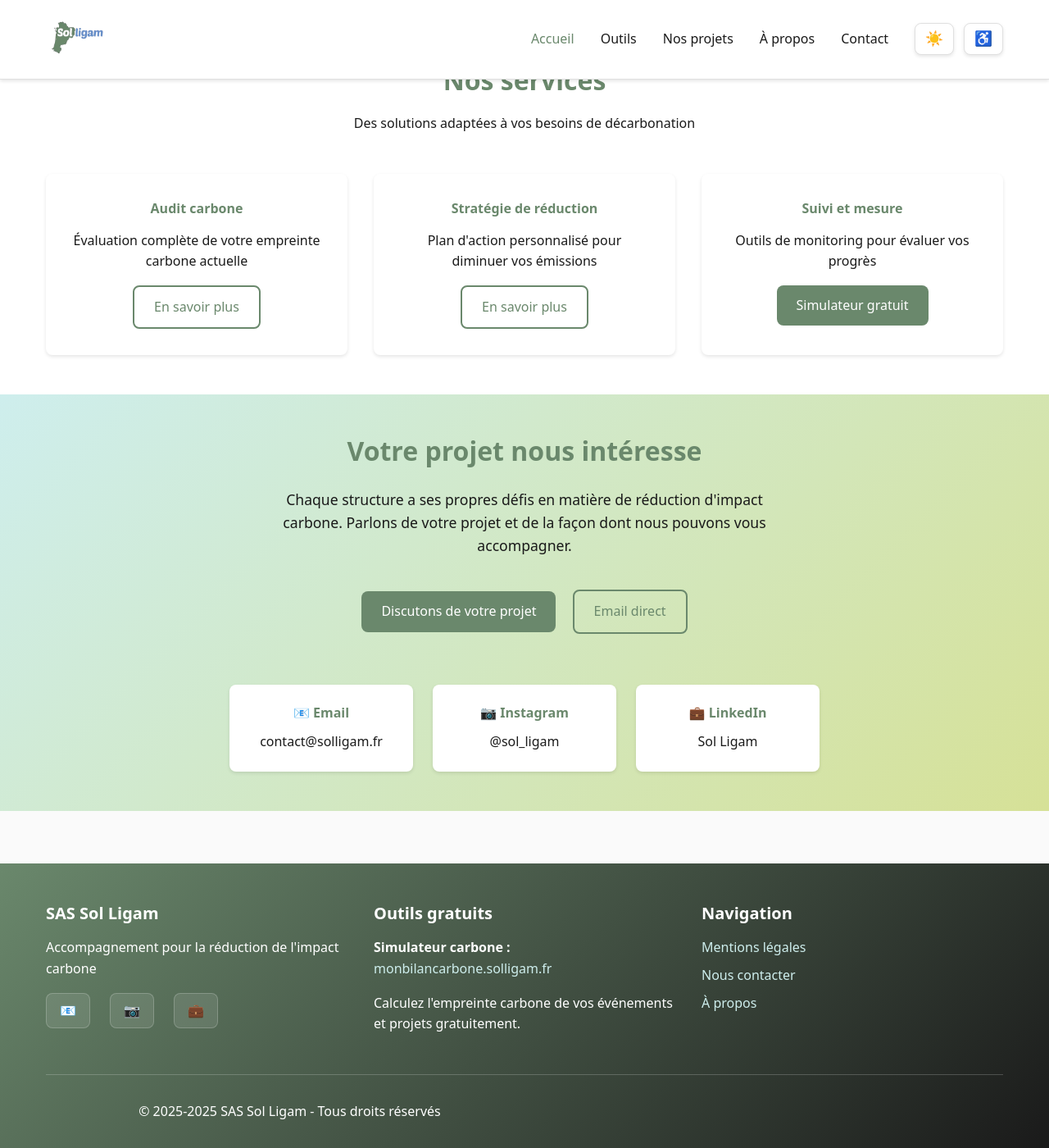
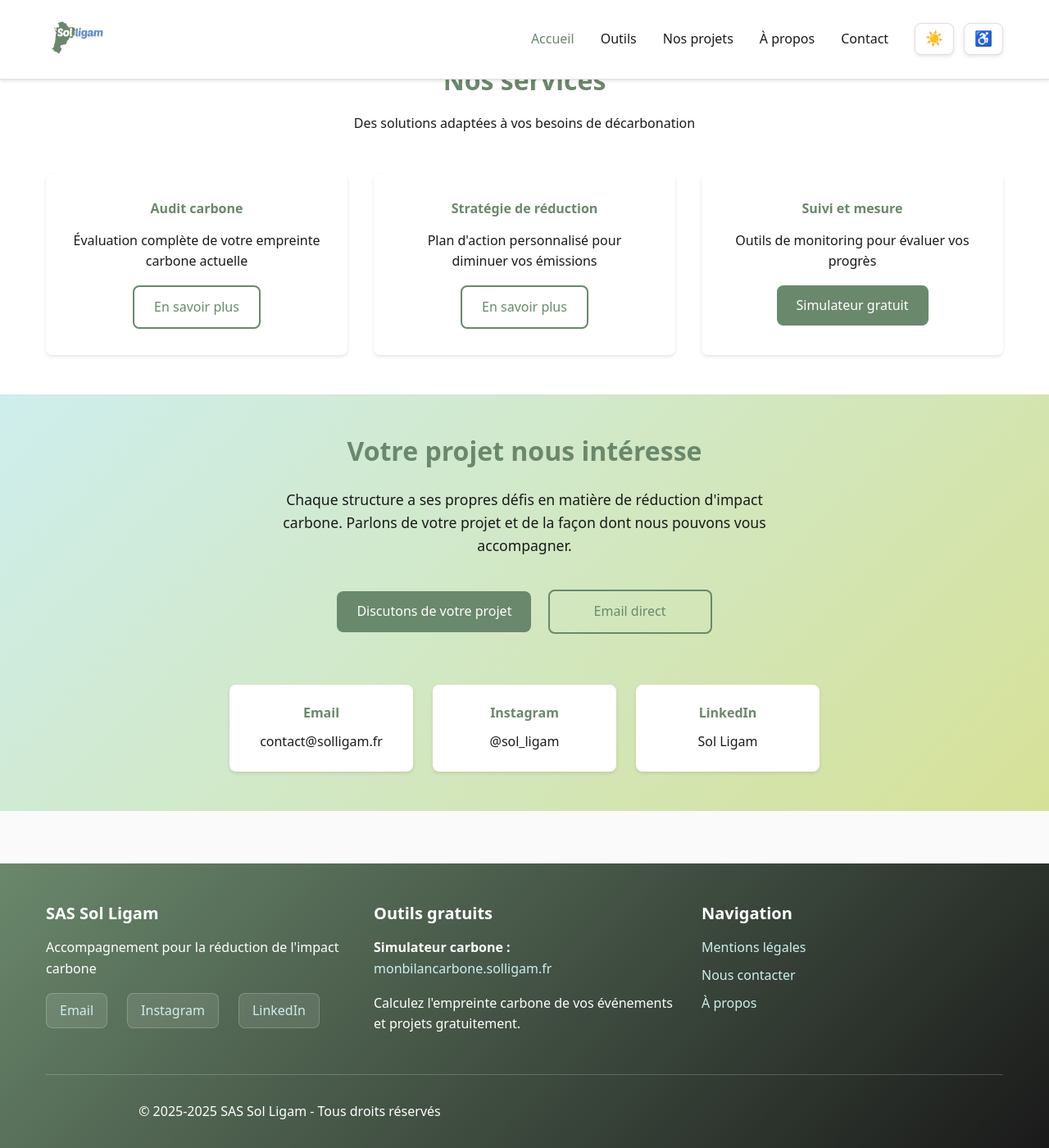
Before and after one commit to Sol-Ligam/website, a Jekyll site: the page built from index.html, in a window 1280 px wide and 1400 px high, scrolled down 1170 px. Shown: the whole window at 82% size. Built offline with Jekyll 4.4.1, drawn with Linux system fonts in a browser that asks for light colours; comment, search, counter and statistics services are not loaded.

Commit message:
Fix UX/UI issues: dark theme colors, emoji visibility, button consistency, contact functionality
Co-authored-by: sduperret <99975209+sduperret@users.noreply.github.com>

```diff
--- a/_includes/footer.html
+++ b/_includes/footer.html
@@ -5,9 +5,9 @@
         <h3>{{ site.company.name }}</h3>
         <p>{{ site.description }}</p>
         <div class="social-links">
-          <a href="mailto:{{ site.social.email }}" title="Email">📧</a>
-          <a href="{{ site.social.instagram }}" target="_blank" rel="noopener" title="Instagram">📷</a>
-          <a href="{{ site.social.linkedin }}" target="_blank" rel="noopener" title="LinkedIn">💼</a>
+          <a href="mailto:{{ site.social.email }}" title="Email">Email</a>
+          <a href="{{ site.social.instagram }}" target="_blank" rel="noopener" title="Instagram">Instagram</a>
+          <a href="{{ site.social.linkedin }}" target="_blank" rel="noopener" title="LinkedIn">LinkedIn</a>
         </div>
       </div>
 
--- a/_sass/main.scss
+++ b/_sass/main.scss
@@ -36,10 +36,10 @@
   --text-dark: #ffffff;
   --text-light: #1a1a1a;
   --text-muted: #cccccc;
-  --background-light: #1a1a1a;
-  --background-white: #2d2d2d;
-  --border-light: #404040;
-  --primary-green: #8bb89c;      /* Lighter version for dark mode */
+  --background-light: #111827;    /* Updated to match tool specification: rgb(17, 24, 39) */
+  --background-white: #1f2937;    /* Slightly lighter shade for cards/sections */
+  --border-light: #374151;        /* Updated border color for better contrast */
+  --primary-green: #8bb89c;       /* Lighter version for dark mode */
 }
 
 /* Accessibility mode variables */
@@ -309,6 +309,13 @@ a:hover {
   box-shadow: var(--shadow-medium);
 }
 
+/* Contact section card backgrounds for dark mode */
+:root[data-theme="dark"] #contact .card,
+:root[data-theme="dark"] .contact-section .card {
+  background-color: var(--background-white);
+  border: 1px solid var(--border-light);
+}
+
 /* Quote/Citation */
 .quote {
   background-color: var(--background-white);
@@ -332,6 +339,12 @@ a:hover {
   color: var(--text-light);
   padding: 3rem 0 1rem;
   margin-top: 4rem;
+}
+
+/* Dark mode footer styling */
+:root[data-theme="dark"] .site-footer {
+  background: linear-gradient(135deg, #1f2937, #111827);
+  border-top: 1px solid var(--border-light);
 }
 
 .footer-content {
--- a/contact.html
+++ b/contact.html
@@ -22,7 +22,7 @@ description: "Contactez Sol Ligam pour votre accompagnement en réduction d'impa
         <!-- Email -->
         <a href="mailto:{{ site.social.email }}" style="text-decoration: none; color: inherit; display: block; transition: transform 0.2s ease;" onmouseover="this.style.transform='translateY(-3px)'" onmouseout="this.style.transform='translateY(0)'">
           <div class="card" style="text-align: center; flex: 1; min-width: 250px; max-width: 300px; height: 100%; cursor: pointer;">
-            <h3>📧 Email</h3>
+            <h3>Email</h3>
             <p>Pour un échange détaillé sur vos besoins</p>
             <span class="btn btn-primary" style="display: inline-block; pointer-events: none;">
               Envoyer un email
@@ -33,7 +33,7 @@ description: "Contactez Sol Ligam pour votre accompagnement en réduction d'impa
         <!-- Instagram -->
         <a href="{{ site.social.instagram }}" style="text-decoration: none; color: inherit; display: block; transition: transform 0.2s ease;" target="_blank" rel="noopener" onmouseover="this.style.transform='translateY(-3px)'" onmouseout="this.style.transform='translateY(0)'">
           <div class="card" style="text-align: center; flex: 1; min-width: 250px; max-width: 300px; height: 100%; cursor: pointer;">
-            <h3>📷 Instagram</h3>
+            <h3>Instagram</h3>
             <p>Suivez nos actualités et projets</p>
             <span class="btn btn-primary" style="display: inline-block; pointer-events: none;">
               Voir notre Instagram
@@ -44,7 +44,7 @@ description: "Contactez Sol Ligam pour votre accompagnement en réduction d'impa
         <!-- LinkedIn -->
         <a href="{{ site.social.linkedin }}" style="text-decoration: none; color: inherit; display: block; transition: transform 0.2s ease;" target="_blank" rel="noopener" onmouseover="this.style.transform='translateY(-3px)'" onmouseout="this.style.transform='translateY(0)'">
           <div class="card" style="text-align: center; flex: 1; min-width: 250px; max-width: 300px; height: 100%; cursor: pointer;">
-            <h3>💼 LinkedIn</h3>
+            <h3>LinkedIn</h3>
             <p>Réseau professionnel et articles</p>
             <span class="btn btn-primary" style="display: inline-block; pointer-events: none;">
               Voir notre LinkedIn
--- a/index.html
+++ b/index.html
@@ -92,10 +92,10 @@ description: "Sol Ligam accompagne les structures pour diminuer leur impact carb
       <p style="font-size: 1.1rem; margin-bottom: 2.5rem;">Chaque structure a ses propres défis en matière de réduction d'impact carbone. Parlons de votre projet et de la façon dont nous pouvons vous accompagner.</p>
 
       <div style="margin-bottom: 3rem;">
-        <a href="/contact/" class="btn btn-primary" style="margin-right: 1rem; margin-bottom: 1rem;">
+        <a href="/contact/" class="btn btn-primary" style="margin-right: 1rem; margin-bottom: 1rem; display: inline-block; min-width: 200px;">
           Discutons de votre projet
         </a>
-        <a href="mailto:{{ site.social.email }}" class="btn btn-outline" style="border-color: var(--primary-green); color: var(--primary-green);">
+        <a href="mailto:{{ site.social.email }}" class="btn btn-outline" style="border-color: var(--primary-green); color: var(--primary-green); display: inline-block; min-width: 200px;">
           Email direct
         </a>
       </div>
@@ -103,19 +103,19 @@ description: "Sol Ligam accompagne les structures pour diminuer leur impact carb
       <div style="display: grid; grid-template-columns: repeat(auto-fit, minmax(220px, 1fr)); gap: 1.5rem; max-width: 720px; margin: 0 auto;">
         <a href="mailto:{{ site.social.email }}" style="text-decoration: none; color: inherit; display: block; transition: transform 0.2s ease, box-shadow 0.2s ease;" onmouseover="this.style.transform='translateY(-2px)'; this.style.boxShadow='0 8px 25px rgba(0,0,0,0.15)'" onmouseout="this.style.transform='translateY(0)'; this.style.boxShadow='var(--shadow-light)'">
           <div style="background-color: white; padding: 1.5rem; border-radius: var(--border-radius); box-shadow: var(--shadow-light); text-align: center; height: 100%;">
-            <h4 style="color: var(--primary-green); margin-bottom: 0.75rem;">📧 Email</h4>
+            <h4 style="color: var(--primary-green); margin-bottom: 0.75rem;">Email</h4>
             <p style="margin: 0; color: var(--text-dark);">{{ site.social.email }}</p>
           </div>
         </a>
         <a href="{{ site.social.instagram }}" style="text-decoration: none; color: inherit; display: block; transition: transform 0.2s ease, box-shadow 0.2s ease;" target="_blank" rel="noopener" onmouseover="this.style.transform='translateY(-2px)'; this.style.boxShadow='0 8px 25px rgba(0,0,0,0.15)'" onmouseout="this.style.transform='translateY(0)'; this.style.boxShadow='var(--shadow-light)'">
           <div style="background-color: white; padding: 1.5rem; border-radius: var(--border-radius); box-shadow: var(--shadow-light); text-align: center; height: 100%;">
-            <h4 style="color: var(--primary-green); margin-bottom: 0.75rem;">📷 Instagram</h4>
+            <h4 style="color: var(--primary-green); margin-bottom: 0.75rem;">Instagram</h4>
             <p style="margin: 0; color: var(--text-dark);">@sol_ligam</p>
           </div>
         </a>
         <a href="{{ site.social.linkedin }}" style="text-decoration: none; color: inherit; display: block; transition: transform 0.2s ease, box-shadow 0.2s ease;" target="_blank" rel="noopener" onmouseover="this.style.transform='translateY(-2px)'; this.style.boxShadow='0 8px 25px rgba(0,0,0,0.15)'" onmouseout="this.style.transform='translateY(0)'; this.style.boxShadow='var(--shadow-light)'">
           <div style="background-color: white; padding: 1.5rem; border-radius: var(--border-radius); box-shadow: var(--shadow-light); text-align: center; height: 100%;">
-            <h4 style="color: var(--primary-green); margin-bottom: 0.75rem;">💼 LinkedIn</h4>
+            <h4 style="color: var(--primary-green); margin-bottom: 0.75rem;">LinkedIn</h4>
             <p style="margin: 0; color: var(--text-dark);">Sol Ligam</p>
           </div>
         </a>
```
